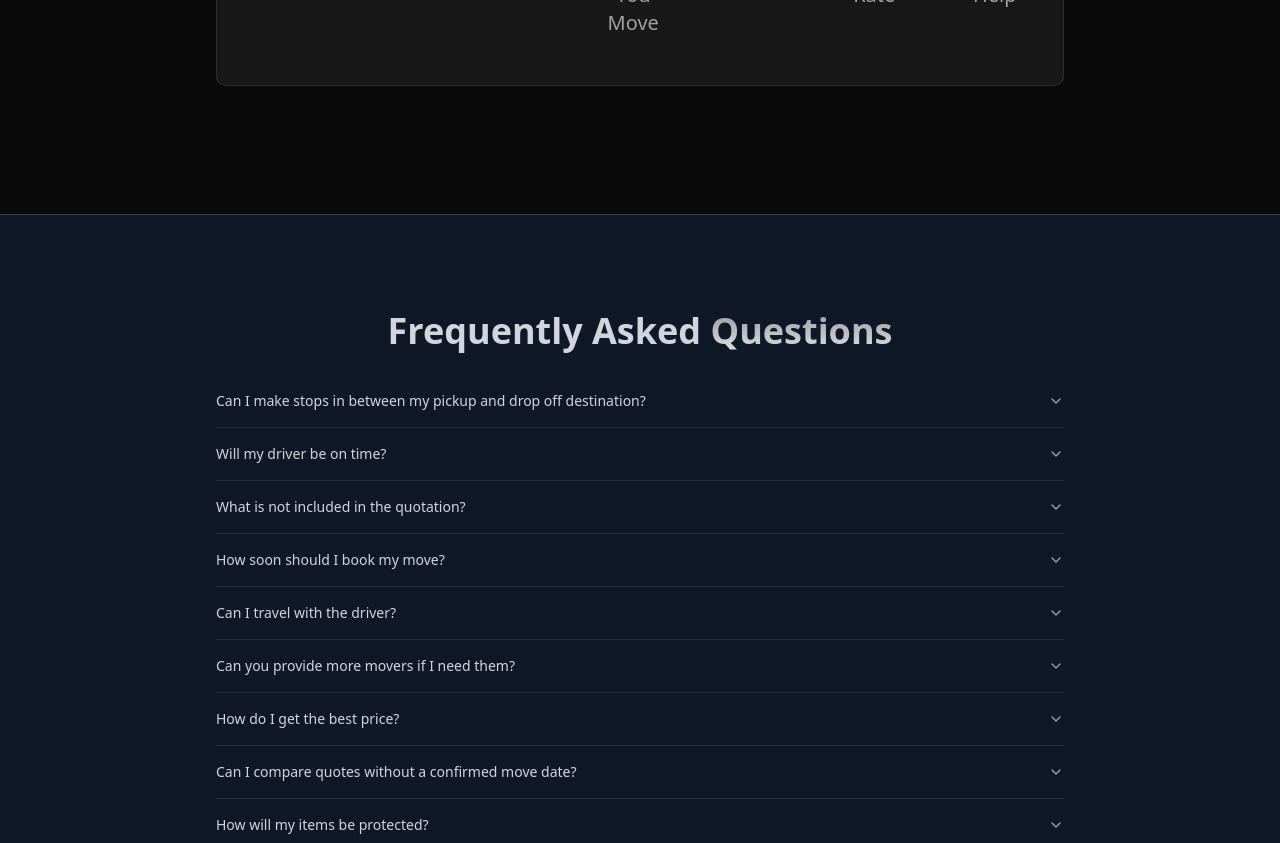
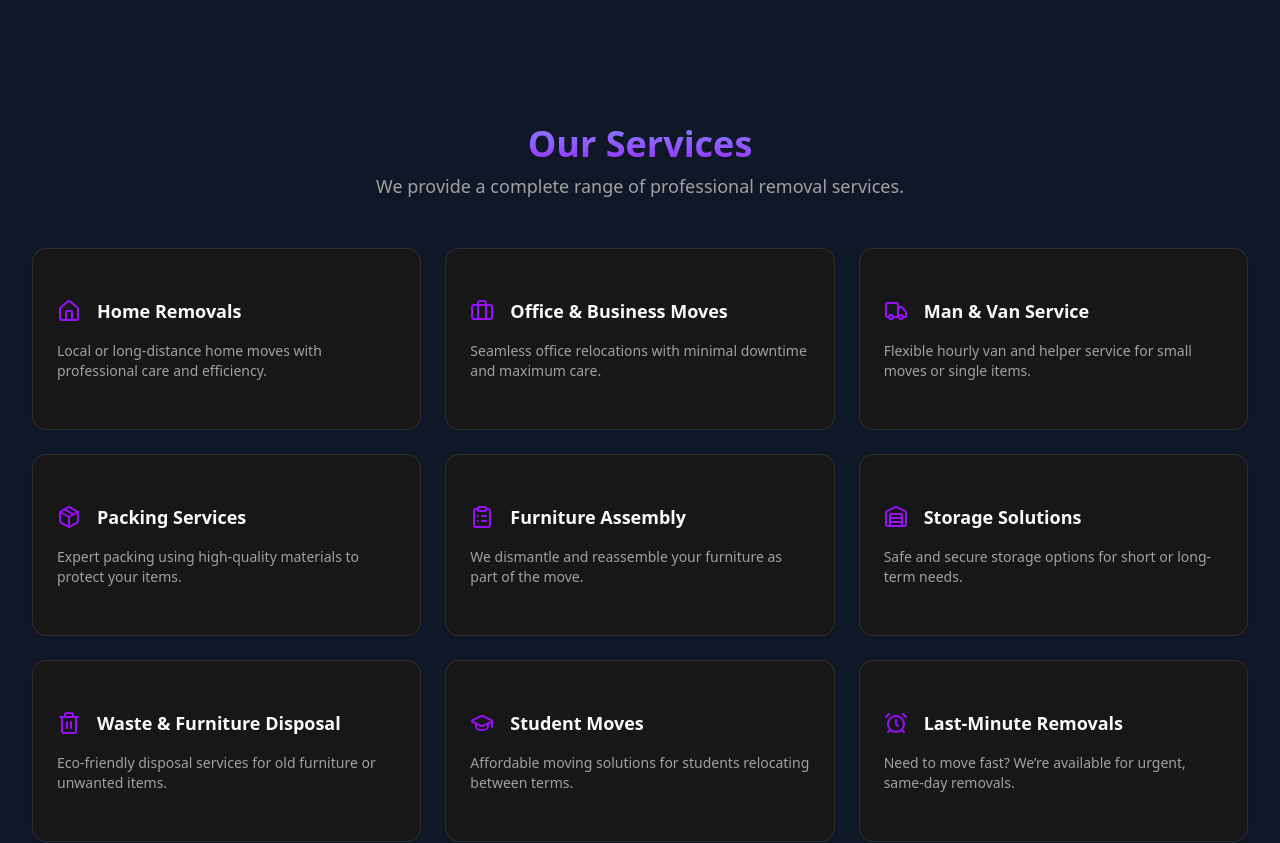
Before and after one commit to Mgphone/city-touch, a React (Vite) app in the folder CityTouch-Front/: page / in a window 1280 px wide. Shown: the part 2000-2843 px from the top of the page. Built offline with nearby package versions, Linux system fonts and the light colour scheme.

Commit message:
add services and change faq to component folder

```diff
--- a/CityTouch-Front/src/App.tsx
+++ b/CityTouch-Front/src/App.tsx
@@ -1,11 +1,12 @@
 // import { Navbar } from "./components/NavBar";
 import NavBar from "./components/NavBar";
 import Footer from "./components/Footer";
-import { FAQ } from "./FAQ";
 import { HeroSection } from "./components/HeroSection";
 import { ScrollToTop } from "./components/ScrollToTop";
 import { HowItWorks } from "./components/HowItWorks";
 import { About } from "./components/About";
+import ServicesSection from "./components/Services";
+import { FAQ } from "./components/FAQ";
 
 function App() {
   return (
@@ -14,6 +15,7 @@ function App() {
       <HeroSection />
       <HowItWorks />
       <About />
+      <ServicesSection />
       <FAQ />
       <Footer />
       <ScrollToTop />
--- a/CityTouch-Front/src/components/About.tsx
+++ b/CityTouch-Front/src/components/About.tsx
@@ -1,16 +1,16 @@
-import pilot from "../assets/citytouch.svg";
+import aboutSvg from "../assets/about.svg";
 import { Statistics } from "./Statistics";
 
 export const About = () => {
   return (
     <section
       id="about"
-      className="container py-24 sm:py-32 mx-auto px-6 max-w-4xl text-center"
+      className="bg-background dark:bg-gray-900 sm:px-6 lg:px-8 container mx-auto px-6 py-24 sm:py-32"
     >
       <div className="bg-muted/50 border rounded-lg py-12">
         <div className="px-6 flex flex-col-reverse md:flex-row gap-8 md:gap-12 items-center md:items-center">
           <img
-            src={pilot}
+            src={aboutSvg}
             alt="City Touch team helping with removals"
             className="w-full max-w-[300px] object-contain rounded-lg"
           />
--- a/CityTouch-Front/src/FAQ.tsx
+++ b/CityTouch-Front/src/components/FAQ.tsx
@@ -4,8 +4,9 @@ import {
   AccordionItem,
   AccordionTrigger,
 } from "@/components/ui/accordion";
-import { faq } from "./data/faqData";
-import { FAQProps } from "./data/type/faqProps";
+import { faq } from "@/data/faqData";
+import { FAQProps } from "@/data/type/faqProps";
+
 import { Check } from "lucide-react";
 
 export const FAQ = () => {
--- /dev/null
+++ b/CityTouch-Front/src/components/Services.tsx
@@ -0,0 +1,115 @@
+// components/ServicesSection.tsx
+import {
+  Package,
+  Home,
+  Briefcase,
+  Truck,
+  Warehouse,
+  Trash2,
+  GraduationCap,
+  AlarmClock,
+  ShoppingCart,
+  ClipboardList,
+} from "lucide-react";
+import { Card, CardContent } from "@/components/ui/card";
+type Service = {
+  title: string;
+  description: string;
+  icon: React.ReactNode;
+};
+
+const services = [
+  {
+    title: "Home Removals",
+    description:
+      "Local or long-distance home moves with professional care and efficiency.",
+    icon: <Home className="w-6 h-6 text-purple-600" />,
+  },
+  {
+    title: "Office & Business Moves",
+    description:
+      "Seamless office relocations with minimal downtime and maximum care.",
+    icon: <Briefcase className="w-6 h-6 text-purple-600" />,
+  },
+  {
+    title: "Man & Van Service",
+    description:
+      "Flexible hourly van and helper service for small moves or single items.",
+    icon: <Truck className="w-6 h-6 text-purple-600" />,
+  },
+  {
+    title: "Packing Services",
+    description:
+      "Expert packing using high-quality materials to protect your items.",
+    icon: <Package className="w-6 h-6 text-purple-600" />,
+  },
+  {
+    title: "Furniture Assembly",
+    description:
+      "We dismantle and reassemble your furniture as part of the move.",
+    icon: <ClipboardList className="w-6 h-6 text-purple-600" />,
+  },
+  {
+    title: "Storage Solutions",
+    description:
+      "Safe and secure storage options for short or long-term needs.",
+    icon: <Warehouse className="w-6 h-6 text-purple-600" />,
+  },
+  {
+    title: "Waste & Furniture Disposal",
+    description:
+      "Eco-friendly disposal services for old furniture or unwanted items.",
+    icon: <Trash2 className="w-6 h-6 text-purple-600" />,
+  },
+  {
+    title: "Student Moves",
+    description:
+      "Affordable moving solutions for students relocating between terms.",
+    icon: <GraduationCap className="w-6 h-6 text-purple-600" />,
+  },
+  {
+    title: "Last-Minute Removals",
+    description:
+      "Need to move fast? We’re available for urgent, same-day removals.",
+    icon: <AlarmClock className="w-6 h-6 text-purple-600" />,
+  },
+  {
+    title: "Delivery & Collection",
+    description:
+      "We pick up and deliver from stores or marketplaces like IKEA, eBay.",
+    icon: <ShoppingCart className="w-6 h-6 text-purple-600" />,
+  },
+];
+
+export default function ServicesSection() {
+  return (
+    <section
+      id="services"
+      className="bg-background dark:bg-gray-900 sm:px-6 lg:px-8 container mx-auto px-6 py-24 sm:py-32"
+    >
+      <div className="text-center mb-12">
+        <h2 className="text-3xl md:text-4xl font-bold mb-2">
+          <span className="bg-gradient-to-b from-indigo-400 to-purple-600 text-transparent bg-clip-text">
+            Our Services
+          </span>
+        </h2>
+        <p className="text-muted-foreground text-lg mt-2">
+          We provide a complete range of professional removal services.
+        </p>
+      </div>
+      <div className="grid gap-6 sm:grid-cols-2 lg:grid-cols-3">
+        {services.map(({ icon, title, description }: Service) => (
+          <Card key={title} className="shadow hover:shadow-lg transition">
+            <CardContent className="p-6">
+              <div className="flex items-center gap-4 mb-4">
+                {icon}
+                <h3 className="text-lg font-semibold">{title}</h3>
+              </div>
+              <p className="text-sm text-muted-foreground">{description}</p>
+            </CardContent>
+          </Card>
+        ))}
+      </div>
+    </section>
+  );
+}
```
Also changed, not shown: CityTouch-Front/src/assets/about.svg (renamed from CityTouch-Front/src/assets/citytouch.svg).
